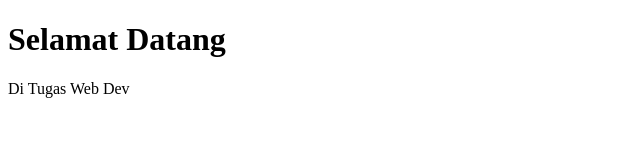
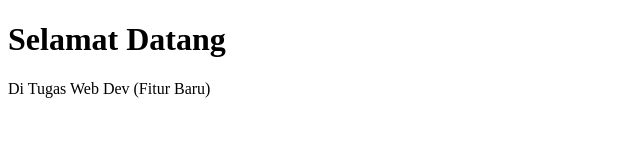
Before and after one commit to dimashv09/Testing2, a plain HTML site: page index.html in a window 1280 px wide. Shown: the whole page, without its empty margins (0-640 px from the left). Drawn offline with Linux system fonts and the light colour scheme.

Commit message:
tambah fitur baru

```diff
--- a/index.html
+++ b/index.html
@@ -8,6 +8,6 @@
 </head>
 <body>
     <h1>Selamat Datang</h1>
-    <p>Di Tugas Web Dev</p>
+    <p>Di Tugas Web Dev (Fitur Baru)</p>
 </body>
 </html>
```
